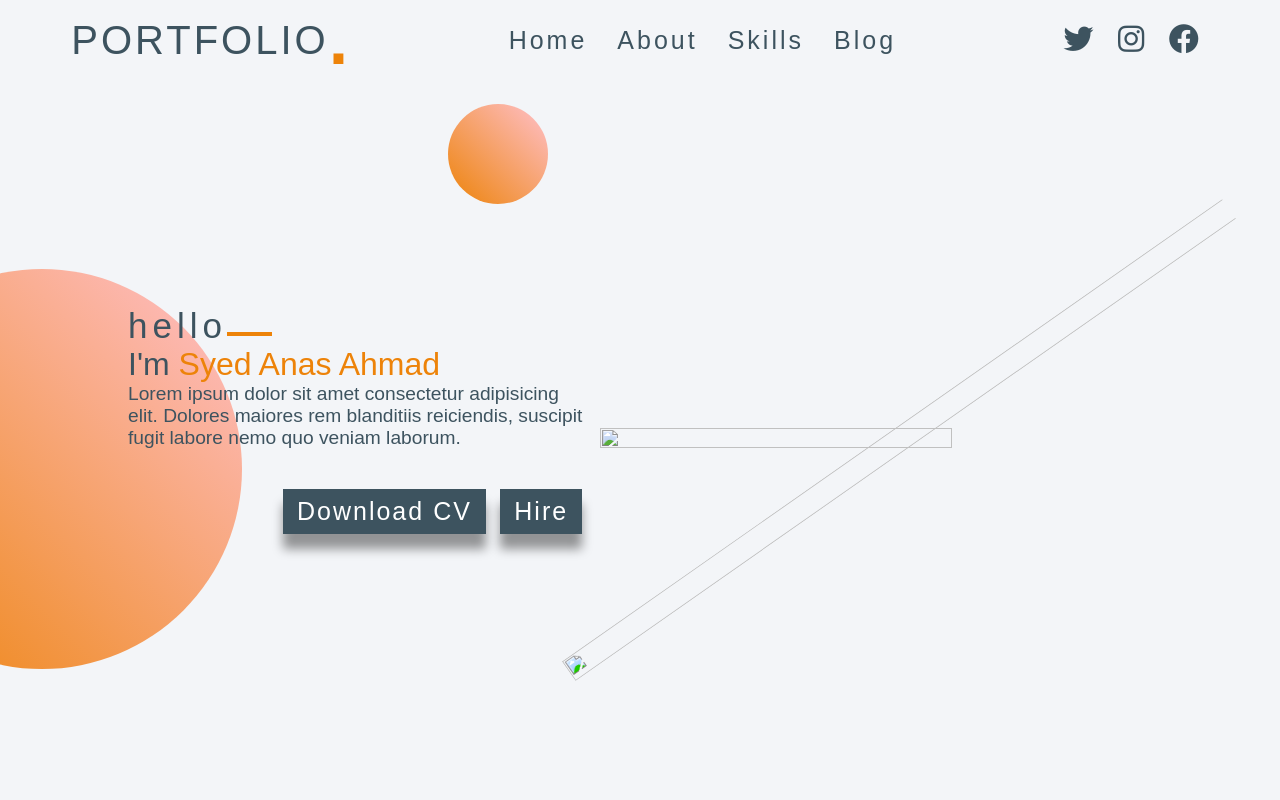
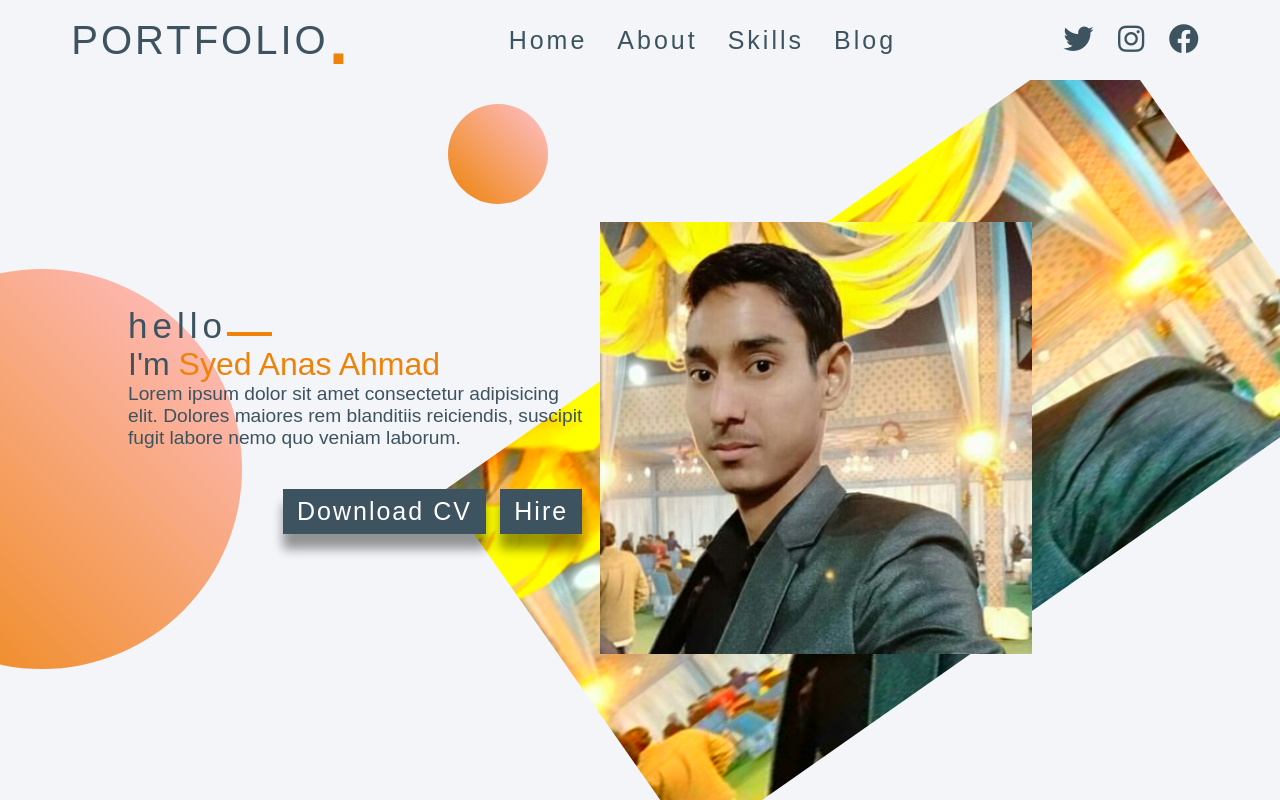
Before and after one commit to Syedanasahmad/My-project, a plain HTML site: page index.html in a window 1280 px wide. Drawn offline with Linux system fonts and the light colour scheme.

Commit message:
Update index.html

```diff
--- a/index.html
+++ b/index.html
@@ -39,8 +39,8 @@
             </div>
             <div class="cols cols1">
                 <div class="imgbox">
-                    <img src="portfolio/logo.jpg" id="splash">
-                    <img src="portfolio/logo.jpg">
+                    <img src="logo.jpg" id="splash">
+                    <img src="logo.jpg">
                 </div>
             </div>
          </div>
```
